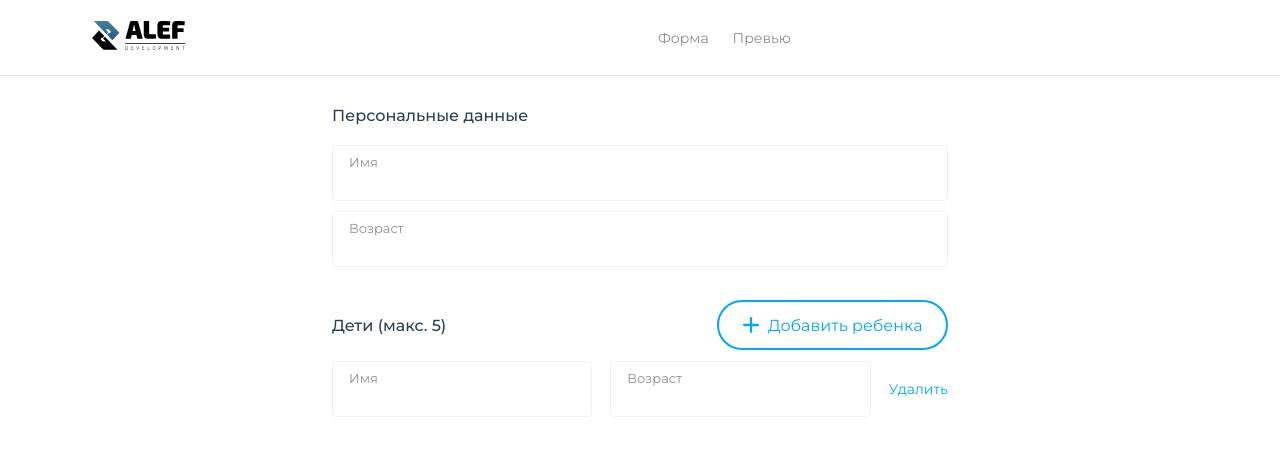
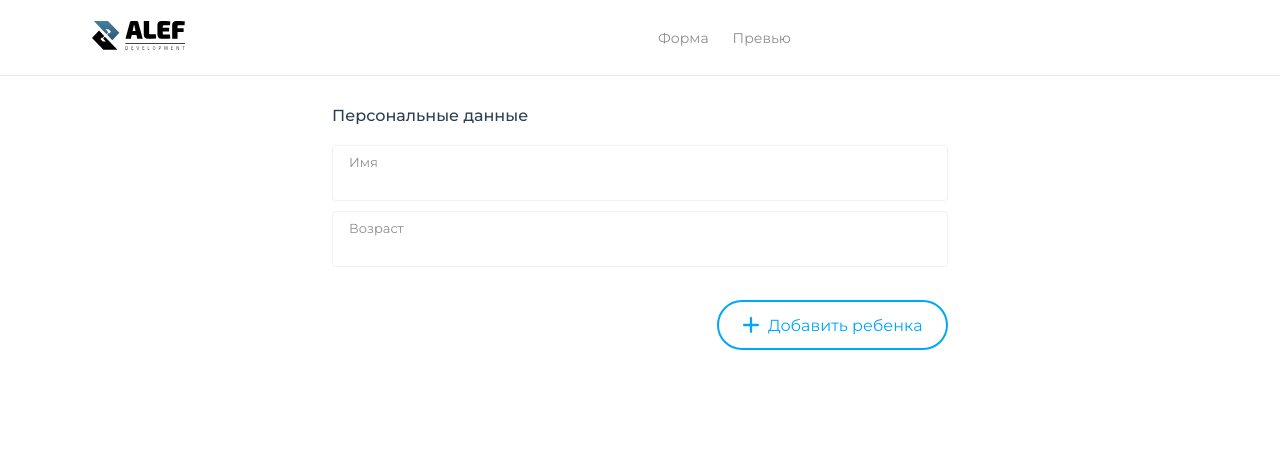
Before and after one commit to Decronus/alef-test-task, a Vue app: page / in a window 1280 px wide. Shown: the top 456 px of the page. Built offline with nearby package versions, Linux system fonts and the light colour scheme.

Commit message:
add, delete child

```diff
--- a/src/components/AddChildComp.vue
+++ b/src/components/AddChildComp.vue
@@ -1,16 +1,23 @@
 <template>
     <div class="add-child-wrap">
-        <input-comp placeholder="Имя" />
-        <input-comp placeholder="Возраст" :onlyNumbers="true" />
-        <p>Удалить</p>
+        <input-comp placeholder="Имя" @inputEmit="(value) => $emit('nameInputEmit', value)" />
+        <input-comp placeholder="Возраст" @inputEmit="(value) => $emit('ageInputEmit', value)" :onlyNumbers="true" />
+        <p @click="() => $emit('deleteChild', index)">Удалить</p>
     </div>
 </template>
 
 <script>
 import InputComp from "./InputComp.vue";
+
 export default {
     components: { InputComp },
     name: "add-child-comp",
+    props: {
+        index: {
+            required: true,
+            type: Number,
+        },
+    },
 };
 </script>
 
@@ -19,6 +26,7 @@ export default {
     display: flex;
     align-items: center;
     gap: 18px;
+    margin-bottom: 10px;
 }
 
 .add-child-wrap > p {
--- a/src/components/buttons/AddBtnComp.vue
+++ b/src/components/buttons/AddBtnComp.vue
@@ -23,6 +23,7 @@ export default {
     display: flex;
     align-items: center;
     gap: 7.5px;
+    align-self: flex-end;
 }
 
 .add-btn-wrap:hover {
--- /dev/null
+++ b/src/components/buttons/PrimaryBtnComp.vue
@@ -0,0 +1,23 @@
+<template>
+    <div class="primary-btn-wrap">
+        <slot></slot>
+    </div>
+</template>
+
+<script>
+export default {
+    name: "primary-btn-comp",
+};
+</script>
+
+<style>
+.primary-btn-wrap {
+    display: flex;
+    align-items: center;
+    padding: 16px 20px;
+    background: #01a7fd;
+    border-radius: 100px;
+    color: #ffffff;
+    align-self: flex-start;
+}
+</style>
--- a/src/pages/MainPage.vue
+++ b/src/pages/MainPage.vue
@@ -3,17 +3,26 @@
         <div class="personal-data-wrap">
             <h3>Персональные данные</h3>
             <div class="personal-data-inputs">
-                <input-comp placeholder="Имя" @inputEmit="(value) => (name = value)" />
-                <input-comp placeholder="Возраст" @inputEmit="(value) => (age = value)" :onlyNumbers="true" />
+                <input-comp placeholder="Имя" @inputEmit="(value) => (parentName = value)" />
+                <input-comp placeholder="Возраст" @inputEmit="(value) => (parentAge = value)" :onlyNumbers="true" />
             </div>
         </div>
 
         <div class="children-wrap">
             <div class="children-header-and-btn">
-                <h3 class="children-header">Дети (макс. 5)</h3>
-                <add-btn-comp>Добавить ребенка</add-btn-comp>
+                <h3 class="children-header" :style="childrenBlockVisibility">Дети (макс. 5)</h3>
+                <add-btn-comp @click="addChild" v-if="children.length < 5">Добавить ребенка</add-btn-comp>
             </div>
-            <add-child-comp />
+
+            <add-child-comp
+                v-for="(child, index) in children"
+                :key="index"
+                :index="index"
+                @nameInputEmit="(value) => (children[index].name = value)"
+                @ageInputEmit="(value) => (children[index].age = value)"
+                @deleteChild="(index) => deleteChild(index)"
+            />
+            <primary-btn-comp v-if="children.length > 0">Сохранить</primary-btn-comp>
         </div>
     </div>
 </template>
@@ -22,6 +31,7 @@
 import InputComp from "@/components/InputComp.vue";
 import AddBtnComp from "@/components/buttons/AddBtnComp.vue";
 import AddChildComp from "@/components/AddChildComp.vue";
+import PrimaryBtnComp from "@/components/buttons/PrimaryBtnComp.vue";
 
 export default {
     name: "main-page",
@@ -29,12 +39,32 @@ export default {
         InputComp,
         AddBtnComp,
         AddChildComp,
+        PrimaryBtnComp,
     },
+
     data() {
         return {
-            name: "",
-            age: "",
+            parentName: "",
+            parentAge: "",
+            children: [],
         };
+    },
+
+    methods: {
+        addChild() {
+            const child = { name: "", age: "" };
+            this.children.push(child);
+        },
+
+        deleteChild(index) {
+            this.children = this.children.filter((el) => this.children.indexOf(el) !== index);
+        },
+    },
+
+    computed: {
+        childrenBlockVisibility() {
+            return { opacity: +(this.children.length !== 0) };
+        },
     },
 };
 </script>
@@ -52,6 +82,11 @@ export default {
     margin-bottom: 33px;
 }
 
+.children-wrap {
+    display: flex;
+    flex-direction: column;
+}
+
 .children-header-and-btn {
     display: flex;
     justify-content: space-between;
```
